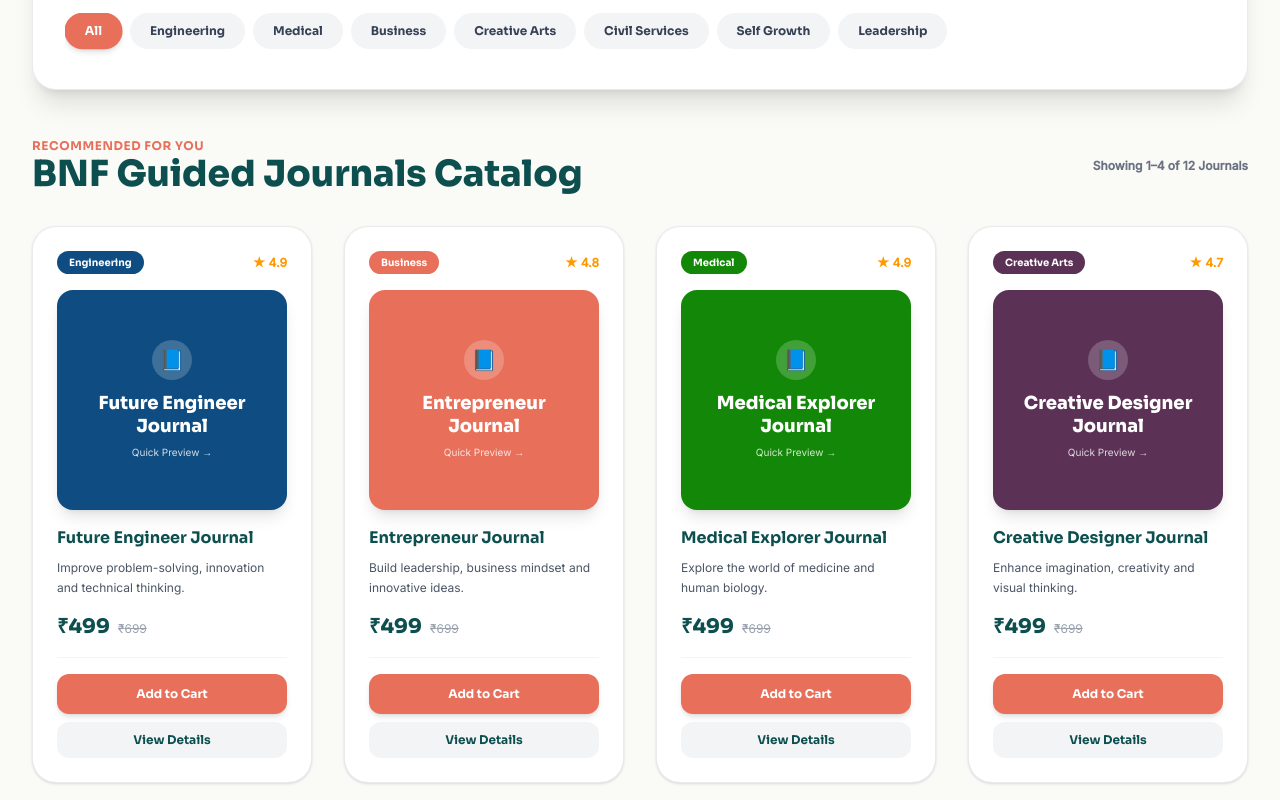
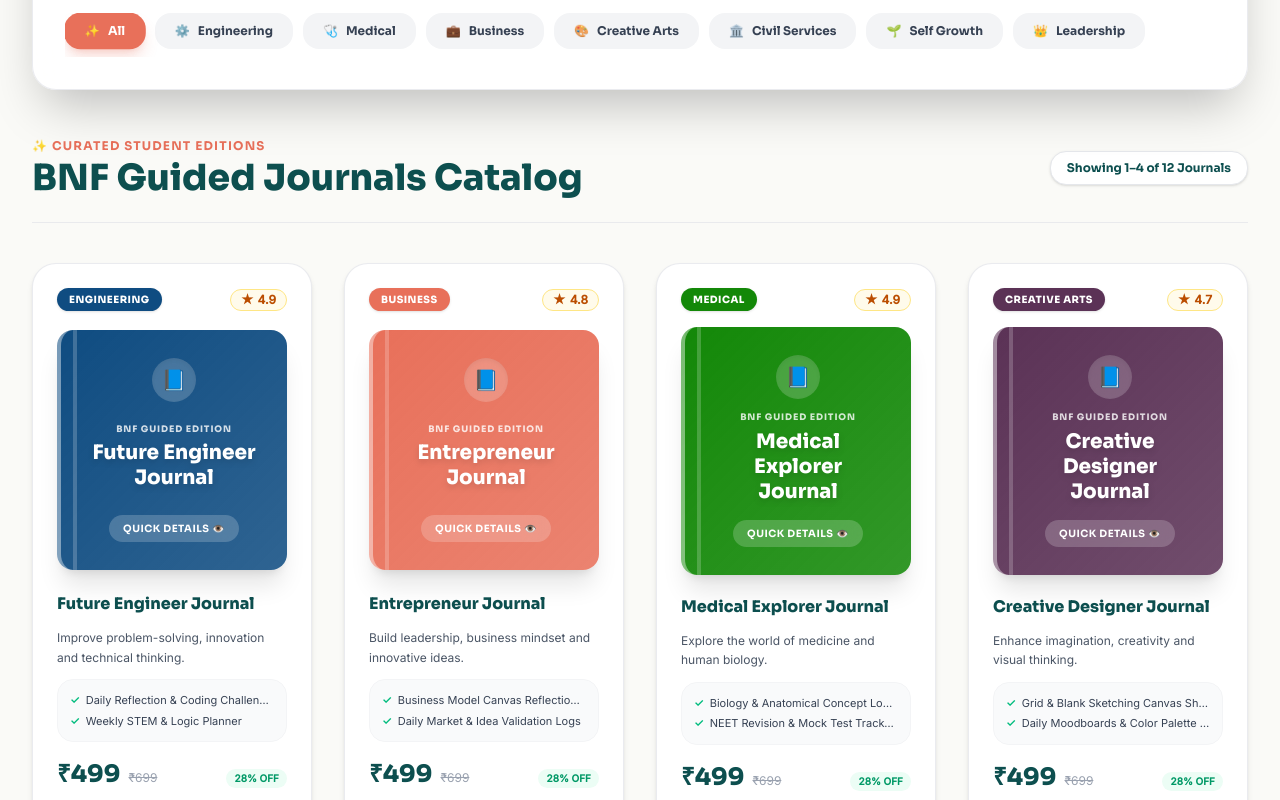
Before and after one commit to guptasahil3284-source/bnf, a Next.js app: page /product in a window 1280 px wide. Shown: the part 1100-1900 px from the top of the page. Built offline with nearby package versions, Linux system fonts and the light colour scheme.

Commit message:
Redesigned product catalog grid into 3D hardcover perspective book cards with category icons and glassmorphism elements

```diff
--- a/app/product/page.js
+++ b/app/product/page.js
@@ -955,7 +955,7 @@ export default function ProductStorePage() {
         <section ref={catalogRef} className="py-20 scroll-mt-20">
           <Container>
             {/* Search & Controls Bar */}
-            <div className="bg-white rounded-3xl p-6 sm:p-8 shadow-xl border border-gray-200/80 mb-12 space-y-6">
+            <div className="bg-white/90 backdrop-blur-xl rounded-3xl p-6 sm:p-8 shadow-2xl border border-gray-200/80 mb-12 space-y-6">
               <div className="grid grid-cols-1 md:grid-cols-12 gap-4 items-center">
                 {/* Search Bar — 6 cols */}
                 <div className="md:col-span-6 relative">
@@ -965,7 +965,7 @@ export default function ProductStorePage() {
                     placeholder="Search by career, interest or journal name..."
                     value={searchQuery}
                     onChange={(e) => handleSearchChange(e.target.value)}
-                    className="w-full pl-11 pr-4 py-3.5 rounded-2xl border border-gray-200 focus:outline-none focus:border-[#E8705A] text-sm font-[family-name:var(--font-inter)] bg-gray-50/50 focus:bg-white transition-colors"
+                    className="w-full pl-11 pr-4 py-3.5 rounded-2xl border border-gray-200 focus:outline-none focus:border-[#E8705A] focus:ring-4 focus:ring-[#E8705A]/15 text-sm font-[family-name:var(--font-inter)] bg-gray-50/50 focus:bg-white transition-all shadow-inner"
                   />
                 </div>
 
@@ -974,7 +974,7 @@ export default function ProductStorePage() {
                   <select
                     value={selectedCategory}
                     onChange={(e) => handleCategoryChange(e.target.value)}
-                    className="w-full px-4 py-3.5 rounded-2xl border border-gray-200 text-xs sm:text-sm font-bold text-[#0D4F4F] font-[family-name:var(--font-sora)] bg-gray-50/50 focus:bg-white cursor-pointer"
+                    className="w-full px-4 py-3.5 rounded-2xl border border-gray-200 text-xs sm:text-sm font-bold text-[#0D4F4F] font-[family-name:var(--font-sora)] bg-gray-50/50 focus:bg-white cursor-pointer shadow-sm"
                   >
                     {categories.map((c) => (
                       <option key={c} value={c}>
@@ -989,7 +989,7 @@ export default function ProductStorePage() {
                   <select
                     value={sortBy}
                     onChange={(e) => setSortBy(e.target.value)}
-                    className="w-full px-4 py-3.5 rounded-2xl border border-gray-200 text-xs sm:text-sm font-bold text-gray-700 font-[family-name:var(--font-sora)] bg-gray-50/50 focus:bg-white cursor-pointer"
+                    className="w-full px-4 py-3.5 rounded-2xl border border-gray-200 text-xs sm:text-sm font-bold text-gray-700 font-[family-name:var(--font-sora)] bg-gray-50/50 focus:bg-white cursor-pointer shadow-sm"
                   >
                     <option value="popular">Sort By: Most Popular</option>
                     <option value="rating">Sort By: Highest Rating</option>
@@ -999,115 +999,159 @@ export default function ProductStorePage() {
                 </div>
               </div>
 
-              {/* Category Filter Pills */}
-              <div className="flex items-center gap-2 overflow-x-auto pb-2 scrollbar-none">
-                {categories.map((cat) => (
+              {/* Category Filter Pills with Emojis */}
+              <div className="flex items-center gap-2.5 overflow-x-auto pb-2 scrollbar-none">
+                {[
+                  { name: 'All', emoji: '✨' },
+                  { name: 'Engineering', emoji: '⚙️' },
+                  { name: 'Medical', emoji: '🩺' },
+                  { name: 'Business', emoji: '💼' },
+                  { name: 'Creative Arts', emoji: '🎨' },
+                  { name: 'Civil Services', emoji: '🏛️' },
+                  { name: 'Self Growth', emoji: '🌱' },
+                  { name: 'Leadership', emoji: '👑' },
+                ].map((item) => (
                   <button
-                    key={cat}
-                    onClick={() => handleCategoryChange(cat)}
-                    className={`px-5 py-2.5 rounded-full text-xs font-bold font-[family-name:var(--font-sora)] shrink-0 transition-all ${
-                      selectedCategory === cat
-                        ? 'bg-[#E8705A] text-white shadow-md scale-102'
-                        : 'bg-gray-100 text-gray-700 hover:bg-gray-200'
+                    key={item.name}
+                    onClick={() => handleCategoryChange(item.name)}
+                    className={`px-5 py-2.5 rounded-2xl text-xs font-bold font-[family-name:var(--font-sora)] shrink-0 transition-all flex items-center gap-2 ${
+                      selectedCategory === item.name
+                        ? 'bg-[#E8705A] text-white shadow-lg shadow-[#E8705A]/25 scale-102'
+                        : 'bg-gray-100 text-gray-700 hover:bg-gray-200 hover:text-[#0D4F4F]'
                     }`}
                   >
-                    {cat}
+                    <span>{item.emoji}</span>
+                    <span>{item.name}</span>
                   </button>
                 ))}
               </div>
             </div>
 
-            {/* Catalog Grid Heading & Stats */}
-            <div className="flex items-center justify-between mb-8 flex-wrap gap-4">
+            {/* Catalog Grid Header */}
+            <div className="flex items-center justify-between mb-10 flex-wrap gap-4 border-b border-gray-200/80 pb-6">
               <div>
-                <span className="text-xs font-bold uppercase tracking-wider text-[#E8705A] font-[family-name:var(--font-sora)] block">
-                  Recommended For You
+                <span className="text-xs font-bold uppercase tracking-widest text-[#E8705A] font-[family-name:var(--font-sora)] block mb-1">
+                  ✨ Curated Student Editions
                 </span>
-                <h2 className="text-2xl sm:text-4xl font-[family-name:var(--font-sora)] font-extrabold text-[#0D4F4F]">
+                <h2 className="text-3xl sm:text-4xl font-[family-name:var(--font-sora)] font-extrabold text-[#0D4F4F]">
                   BNF Guided Journals Catalog
                 </h2>
               </div>
-              <span className="text-xs font-bold text-gray-500 font-[family-name:var(--font-inter)]">
+              <div className="bg-white px-4 py-2 rounded-2xl border border-gray-200 text-xs font-bold text-[#0D4F4F] font-[family-name:var(--font-sora)] shadow-sm">
                 Showing {filteredJournals.length > 0 ? startIndex + 1 : 0}–{Math.min(startIndex + itemsPerPage, filteredJournals.length)} of {filteredJournals.length} Journals
-              </span>
+              </div>
             </div>
 
-            {/* Product Cards Grid */}
+            {/* Ultra-Modern 3D Hardcover Book Catalog Cards Grid */}
             <div className="grid grid-cols-1 sm:grid-cols-2 lg:grid-cols-4 gap-8">
               {paginatedJournals.map((journal, i) => (
-                <FadeIn key={journal.id} delay={0.05 * (i % 4)}>
+                <FadeIn key={journal.id} delay={0.06 * (i % 4)}>
                   <motion.div
-                    whileHover={{ y: -6, scale: 1.02 }}
-                    className="bg-white rounded-3xl p-6 border border-gray-200/80 shadow-sm hover:shadow-2xl transition-all duration-300 flex flex-col justify-between h-full group relative overflow-hidden"
+                    whileHover={{ y: -8 }}
+                    className="bg-white rounded-3xl p-6 border border-gray-200/80 shadow-md hover:shadow-2xl transition-all duration-500 flex flex-col justify-between h-full group relative overflow-hidden"
                   >
-                    {/* Badge */}
+                    {/* Top Bar: Category Pill & Star Rating */}
                     <div className="flex items-center justify-between mb-4">
                       <span
-                        className="text-[10px] font-bold px-3 py-1 rounded-full text-white font-[family-name:var(--font-sora)]"
+                        className="text-[10px] font-extrabold px-3 py-1 rounded-full text-white uppercase tracking-wider font-[family-name:var(--font-sora)] shadow-sm"
                         style={{ backgroundColor: journal.color }}
                       >
                         {journal.category}
                       </span>
-                      <span className="text-xs font-bold text-amber-500 flex items-center gap-1">
-                        ★ {journal.rating}
-                      </span>
+                      <div className="flex items-center gap-1 bg-amber-50 border border-amber-200 px-2.5 py-0.5 rounded-full text-xs font-bold text-amber-700">
+                        <span>★</span>
+                        <span>{journal.rating}</span>
+                      </div>
                     </div>
 
-                    {/* 3D Journal Book Visual Card */}
+                    {/* 3D Perspective Journal Hardcover Visual */}
                     <div
                       onClick={() => {
                         setSelectedJournal(journal);
                         setQuickViewOpen(true);
                       }}
-                      className="rounded-2xl p-6 text-white text-center shadow-lg flex flex-col items-center justify-center min-h-[220px] cursor-pointer relative overflow-hidden group-hover:scale-103 transition-transform"
-                      style={{ backgroundColor: journal.color }}
+                      className="relative rounded-2xl p-7 text-white text-center shadow-xl flex flex-col items-center justify-between min-h-[240px] cursor-pointer overflow-hidden transition-all duration-500 group-hover:scale-103 group-hover:shadow-2xl border-l-4 border-white/40"
+                      style={{
+                        background: `linear-gradient(135deg, ${journal.color} 0%, ${journal.color}DD 100%)`,
+                      }}
                     >
-                      <div className="w-10 h-10 rounded-full bg-white/20 flex items-center justify-center text-xl mb-3">
+                      {/* Decorative Gold Spine Stripe */}
+                      <div className="absolute top-0 bottom-0 left-3 w-1 bg-white/20 pointer-events-none" />
+
+                      {/* Top Emblem */}
+                      <div className="w-11 h-11 rounded-full bg-white/20 backdrop-blur-md flex items-center justify-center text-xl shadow-inner mb-3">
                         📘
                       </div>
-                      <h3 className="font-[family-name:var(--font-sora)] font-extrabold text-lg text-white leading-tight">
+
+                      {/* Title */}
+                      <div className="space-y-1 my-auto">
+                        <span className="text-[9px] uppercase tracking-widest font-extrabold text-white/80 font-[family-name:var(--font-sora)] block">
+                          BNF GUIDED EDITION
+                        </span>
+                        <h3 className="font-[family-name:var(--font-sora)] font-extrabold text-xl text-white leading-tight drop-shadow-md">
                           {journal.title}
                         </h3>
-                      <span className="text-[10px] text-white/80 font-[family-name:var(--font-inter)] mt-2 block">
-                        Quick Preview →
-                      </span>
                       </div>
 
-                    {/* Description & Price */}
-                    <div className="mt-4 space-y-2">
-                      <h4 className="font-[family-name:var(--font-sora)] font-bold text-base text-[#0D4F4F]">
+                      {/* Bottom Hover Preview Pill */}
+                      <div className="mt-4 bg-white/20 backdrop-blur-md px-3.5 py-1.5 rounded-full text-[10px] font-bold text-white uppercase tracking-wider font-[family-name:var(--font-sora)] group-hover:bg-white group-hover:text-[#0D4F4F] transition-all">
+                        Quick Details 👁️
+                      </div>
+                    </div>
+
+                    {/* Description & Features Checklist */}
+                    <div className="mt-5 space-y-3">
+                      <h4 className="font-[family-name:var(--font-sora)] font-extrabold text-base text-[#0D4F4F]">
                         {journal.title}
                       </h4>
                       <p className="text-xs text-gray-600 font-[family-name:var(--font-inter)] line-clamp-2 leading-relaxed">
                         {journal.tagline}
                       </p>
 
-                      <div className="flex items-baseline gap-2 pt-2">
-                        <span className="text-xl font-extrabold text-[#0D4F4F] font-[family-name:var(--font-sora)]">
+                      {/* Inside Highlights */}
+                      <div className="space-y-1 bg-gray-50 p-3 rounded-2xl border border-gray-100">
+                        {journal.insideList.slice(0, 2).map((feature) => (
+                          <div key={feature} className="flex items-center gap-1.5 text-[11px] text-gray-700 font-[family-name:var(--font-inter)]">
+                            <span className="text-emerald-500 font-extrabold">✓</span>
+                            <span className="truncate">{feature}</span>
+                          </div>
+                        ))}
+                      </div>
+
+                      {/* Price Section */}
+                      <div className="flex items-baseline justify-between pt-1">
+                        <div className="flex items-baseline gap-2">
+                          <span className="text-2xl font-extrabold text-[#0D4F4F] font-[family-name:var(--font-sora)]">
                             ₹{journal.price}
                           </span>
                           <span className="text-xs line-through text-gray-400 font-[family-name:var(--font-inter)]">
                             ₹{journal.originalPrice}
                           </span>
                         </div>
+                        <span className="text-[10px] font-bold text-emerald-600 bg-emerald-50 px-2 py-0.5 rounded-full">
+                          28% OFF
+                        </span>
+                      </div>
                     </div>
 
-                    {/* Card Actions */}
+                    {/* Action Buttons */}
                     <div className="pt-4 border-t border-gray-100 mt-4 space-y-2">
                       <button
                         onClick={() => handleAddToCart(journal, 1)}
-                        className="w-full py-3 rounded-xl bg-[#E8705A] text-white font-[family-name:var(--font-sora)] font-bold text-xs shadow-md hover:bg-[#d4624e] transition-colors"
+                        className="w-full py-3 rounded-xl bg-[#E8705A] text-white font-[family-name:var(--font-sora)] font-bold text-xs shadow-md hover:bg-[#d4624e] transition-colors flex items-center justify-center gap-2"
                       >
-                        Add to Cart
+                        <span>Add to Cart</span>
+                        <span>🛒</span>
                       </button>
                       <button
                         onClick={() => {
                           setSelectedJournal(journal);
                           setQuickViewOpen(true);
                         }}
-                        className="w-full py-2.5 rounded-xl bg-gray-100 text-[#0D4F4F] font-[family-name:var(--font-sora)] font-bold text-xs hover:bg-gray-200 transition-colors"
+                        className="w-full py-2.5 rounded-xl bg-gray-100 text-[#0D4F4F] font-[family-name:var(--font-sora)] font-bold text-xs hover:bg-gray-200 transition-colors flex items-center justify-center gap-1"
                       >
-                        View Details
+                        <span>View Details</span>
+                        <span className="transition-transform group-hover:translate-x-1">→</span>
                       </button>
                     </div>
                   </motion.div>
```
Lines whose indentation alone changed are shown as unchanged.
